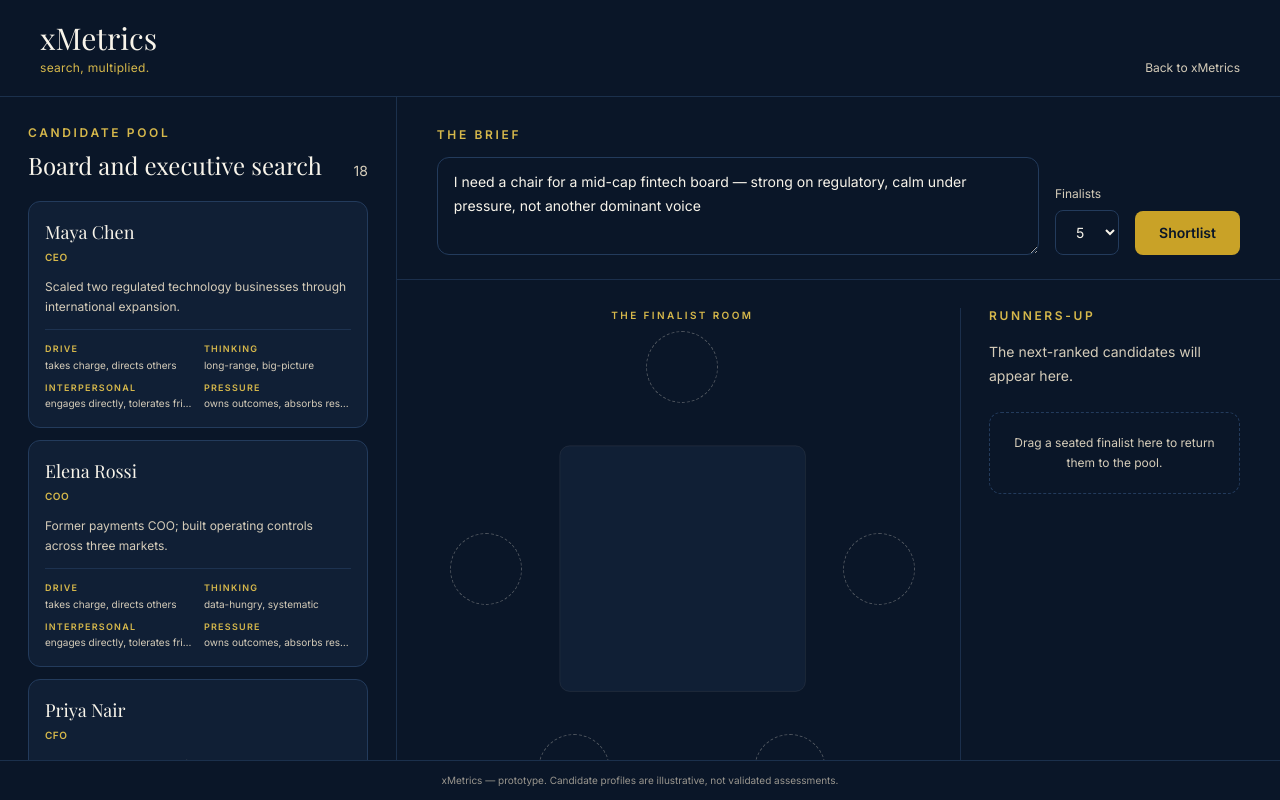
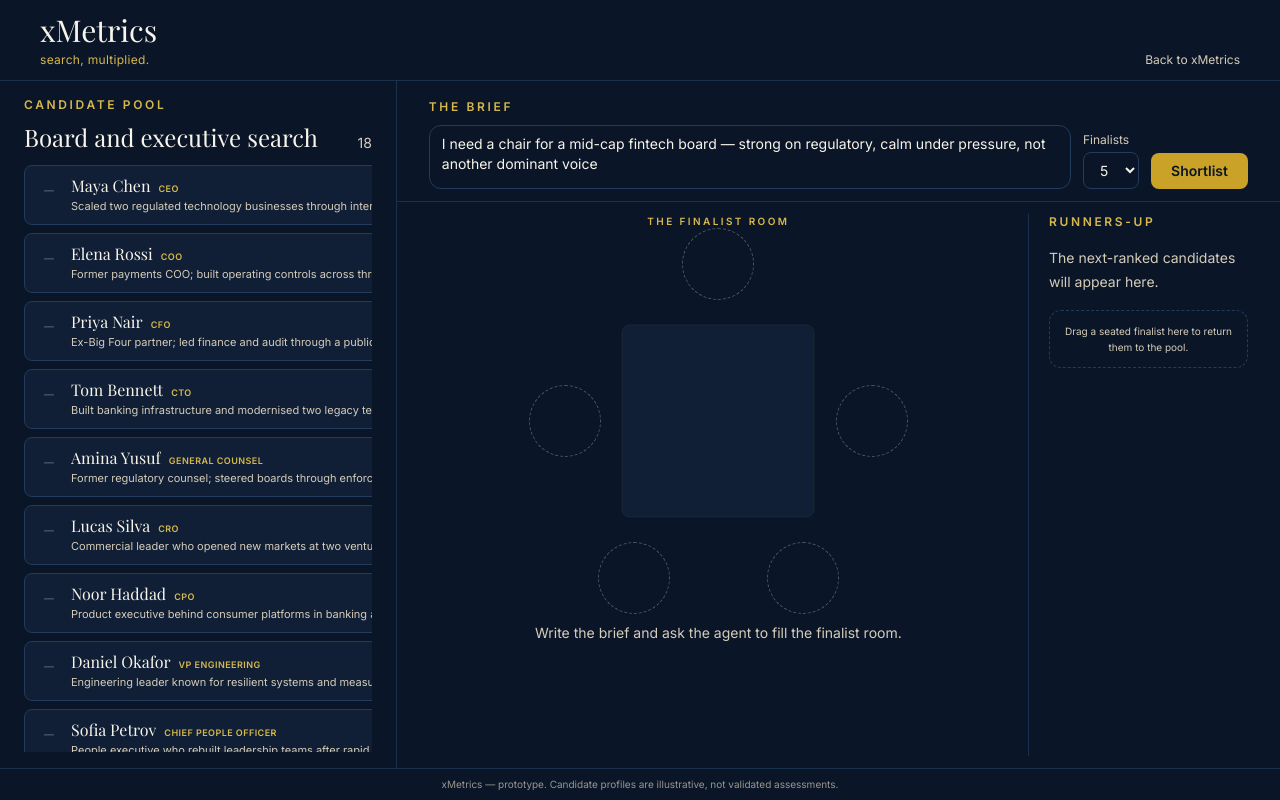
Before and after one commit to asafrubin00/xMetrics, a Next.js app: page /search in a window 1280 px wide. Built offline with nearby package versions, Linux system fonts and the light colour scheme; a web font is replaced by a local one.

Commit message:
Add shortlist team dynamics visualization

```diff
--- a/app/globals.css
+++ b/app/globals.css
@@ -14,6 +14,8 @@
   --color-navy-700: #233b5c;
   --color-gold-500: #c9a227;
   --color-gold-400: #d6b84b;
+  --color-signal-tension: #b5544a;
+  --color-signal-affinity: #4c9a8e;
   --color-cream-50: #f8f4ea;
   --color-cream-100: #f3ede0;
   --color-cream-300: #d5ccb9;
--- a/app/search/page.tsx
+++ b/app/search/page.tsx
@@ -2,10 +2,12 @@
 
 import Link from "next/link";
 import { useMemo, useState, type DragEvent, type FormEvent } from "react";
-import { Room } from "@/components/room";
+import { Room, type RoomConnection } from "@/components/room";
 import { CANDIDATES, type Candidate } from "@/lib/candidates.config";
+import { computeSignals } from "@/lib/signals";
 import type { Shortlist } from "@/lib/shortlist";
 import { TRAITS } from "@/lib/traits.config";
+import type { DerivedSignal } from "@/lib/types";
 
 const DEFAULT_BRIEF = "I need a chair for a mid-cap fintech board — strong on regulatory, calm under pressure, not another dominant voice";
 const GROUPS = ["drive", "thinking", "interpersonal", "pressure"] as const;
@@ -21,12 +23,72 @@ function groupSummary(candidate: Candidate, group: (typeof GROUPS)[number]): str
   return mostDistinctive.text;
 }
 
+function connectionsForSignals(
+  signals: DerivedSignal[],
+  candidates: Candidate[],
+): RoomConnection[] {
+  const candidateById = new Map(candidates.map((candidate) => [candidate.id, candidate]));
+  const weighted: { connection: RoomConnection; priority: number; strength: number }[] = [];
+
+  for (const signal of signals) {
+    if (signal.kind === "vacuum") continue;
+
+    if (signal.kind === "concentration") {
+      for (let index = 0; index < signal.memberIds.length - 1; index += 1) {
+        const fromId = signal.memberIds[index];
+        const toId = signal.memberIds[index + 1];
+        const from = candidateById.get(fromId);
+        const to = candidateById.get(toId);
+        if (!from || !to) continue;
+        weighted.push({
+          connection: { fromId, toId, kind: "concentration" },
+          priority: 1,
+          strength: (from.traits[signal.traitId] + to.traits[signal.traitId]) / 2,
+        });
+      }
+      continue;
+    }
+
+    const members = signal.memberIds
+      .map((id) => candidateById.get(id))
+      .filter((candidate): candidate is Candidate => Boolean(candidate));
+    const scores = members.map((member) => member.traits[signal.traitId]);
+    const midpoint = (Math.min(...scores) + Math.max(...scores)) / 2;
+    const highCamp = members.filter((member) => member.traits[signal.traitId] >= midpoint);
+    const lowCamp = members.filter((member) => member.traits[signal.traitId] < midpoint);
+
+    for (const high of highCamp) {
+      for (const low of lowCamp) {
+        weighted.push({
+          connection: { fromId: high.id, toId: low.id, kind: "polarity" },
+          priority: 2,
+          strength: high.traits[signal.traitId] - low.traits[signal.traitId],
+        });
+      }
+    }
+  }
+
+  return weighted
+    .sort((first, second) =>
+      second.priority - first.priority || second.strength - first.strength,
+    )
+    .map(({ connection }) => connection)
+    .slice(0, 6);
+}
+
+function signalLabel(kind: DerivedSignal["kind"]): string {
+  if (kind === "vacuum") return "Gap";
+  if (kind === "polarity") return "Fault line";
+  return "Overlap";
+}
+
 export default function SearchPage() {
   const [brief, setBrief] = useState(DEFAULT_BRIEF);
   const [seatCount, setSeatCount] = useState(5);
   const [shortlist, setShortlist] = useState<Shortlist>();
   const [seatedIds, setSeatedIds] = useState<string[]>([]);
   const [selectedId, setSelectedId] = useState<string>();
+  const [revealedCandidateId, setRevealedCandidateId] = useState<string>();
   const [dragPayload, setDragPayload] = useState<string>();
   const [removeDropActive, setRemoveDropActive] = useState(false);
   const [loading, setLoading] = useState(false);
@@ -36,9 +98,44 @@ export default function SearchPage() {
     () => new Map(CANDIDATES.map((candidate) => [candidate.id, candidate])),
     [],
   );
-  const seatedCandidates = seatedIds
+  const seatedCandidates = useMemo(
+    () => seatedIds
       .map((candidateId) => candidateById.get(candidateId))
-    .filter((candidate): candidate is Candidate => Boolean(candidate)) ?? [];
+      .filter((candidate): candidate is Candidate => Boolean(candidate)),
+    [candidateById, seatedIds],
+  );
+  const teamSignals = useMemo(
+    () => computeSignals(seatedCandidates),
+    [seatedCandidates],
+  );
+  const roomConnections = useMemo(
+    () => connectionsForSignals(teamSignals, seatedCandidates),
+    [seatedCandidates, teamSignals],
+  );
+  const groupProfiles = useMemo(() => GROUPS.map((group) => {
+    const traits = TRAITS.filter((trait) => trait.group === group);
+    const memberPositions = seatedCandidates.map((candidate) =>
+      traits.reduce((total, trait) => total + candidate.traits[trait.id], 0) / traits.length,
+    );
+    const average = memberPositions.length > 0
+      ? memberPositions.reduce((total, position) => total + position, 0) / memberPositions.length
+      : 50;
+    return {
+      group,
+      average,
+      minimum: memberPositions.length > 0 ? Math.min(...memberPositions) : 50,
+      maximum: memberPositions.length > 0 ? Math.max(...memberPositions) : 50,
+    };
+  }), [seatedCandidates]);
+  const frictionCallouts = useMemo(
+    () => [...teamSignals]
+      .sort((first, second) => {
+        const priority = { vacuum: 3, polarity: 2, concentration: 1 };
+        return priority[second.kind] - priority[first.kind];
+      })
+      .slice(0, 3),
+    [teamSignals],
+  );
   const rankById = new Map(shortlist?.ranked.map((candidate) => [candidate.candidateId, candidate.rank]));
   const reasonsById = new Map(shortlist?.picks.map((pick) => [pick.candidateId, pick.reason]));
   const seatedIdSet = new Set(seatedIds);
@@ -76,7 +173,7 @@ export default function SearchPage() {
       const nextShortlist = result as Shortlist;
       setShortlist(nextShortlist);
       setSeatedIds(nextShortlist.picks.map((pick) => pick.candidateId));
-      setSelectedId(nextShortlist.picks[0]?.candidateId);
+      setSelectedId(undefined);
     } catch (caughtError) {
       setError(caughtError instanceof Error ? caughtError.message : "The shortlist could not be generated. Please try again.");
     } finally {
@@ -96,7 +193,7 @@ export default function SearchPage() {
         else next.splice(Math.min(slotIndex, next.length), 0, id);
         return next.slice(0, seatCount);
       });
-      setSelectedId(id);
+      setSelectedId(undefined);
     }
 
     if (kind === "member") {
@@ -134,8 +231,8 @@ export default function SearchPage() {
   };
 
   return (
-    <main className="mx-auto flex min-h-screen w-full max-w-[1680px] flex-col lg:h-screen lg:overflow-hidden">
-      <header className="shrink-0 border-b border-navy-700/70 px-5 py-5 sm:px-8 lg:px-10">
+    <main className="mx-auto flex h-dvh w-full max-w-[1680px] flex-col overflow-hidden">
+      <header className="shrink-0 border-b border-navy-700/70 px-5 py-3 sm:px-8 lg:px-10">
         <div className="flex items-end justify-between gap-4">
           <div>
             <h1 className="font-display text-3xl text-cream-50">xMetrics</h1>
@@ -145,8 +242,8 @@ export default function SearchPage() {
         </div>
       </header>
 
-      <div className="grid flex-1 lg:min-h-0 lg:grid-cols-[34%_66%] xl:grid-cols-[31%_69%]">
-        <section className="min-w-0 border-b border-navy-700/70 px-5 py-7 sm:px-8 lg:max-h-[calc(100vh-81px)] lg:overflow-y-auto lg:border-b-0 lg:border-r lg:px-7">
+      <div className="grid min-h-0 flex-1 lg:grid-cols-[31%_69%]">
+        <section className="flex min-h-0 min-w-0 flex-col border-b border-navy-700/70 px-5 py-4 sm:px-8 lg:border-b-0 lg:border-r lg:px-6">
           <div className="flex items-end justify-between gap-3">
             <div>
               <p className="text-xs font-semibold uppercase tracking-[0.22em] text-gold-400">Candidate pool</p>
@@ -155,7 +252,7 @@ export default function SearchPage() {
             <span className="shrink-0 text-sm text-cream-300">{CANDIDATES.length}</span>
           </div>
 
-          <div className="mt-5 grid gap-3">
+          <div className="mt-3 grid min-h-0 flex-1 content-start gap-2 overflow-y-auto pr-1">
             {CANDIDATES.map((candidate) => {
               const rank = rankById.get(candidate.id);
               const picked = seatedIdSet.has(candidate.id);
@@ -171,25 +268,38 @@ export default function SearchPage() {
                     setDragPayload(payload);
                   }}
                   onDragEnd={() => setDragPayload(undefined)}
-                  className={`touch-pan-y rounded-xl border bg-navy-900 p-4 transition-opacity ${picked ? "border-gold-500/70" : "border-navy-700"} ${seatedIdSet.has(candidate.id) ? "opacity-45" : "cursor-grab"}`}
+                  className={`group touch-pan-y rounded-lg border bg-navy-900 px-3 py-2.5 transition-opacity ${picked ? "border-gold-500/70" : "border-navy-700"} ${seatedIdSet.has(candidate.id) ? "opacity-45" : "cursor-grab"}`}
                 >
-                  <div className="flex justify-between gap-3">
-                    <div>
-                      <h3 className="font-display text-lg text-cream-50">{candidate.displayName}</h3>
-                      <p className="mt-1 text-[10px] font-semibold uppercase tracking-wider text-gold-400">{candidate.role}</p>
-                    </div>
-                    {rank && (
-                      <span className={`flex h-7 min-w-7 items-center justify-center rounded-full border px-2 text-xs ${picked ? "border-gold-500 text-gold-400" : "border-navy-700 text-cream-300"}`}>
+                  <div className="flex items-start gap-2.5">
+                    {rank ? (
+                      <span className={`mt-0.5 flex h-6 min-w-6 items-center justify-center rounded-full border px-1.5 text-[10px] ${picked ? "border-gold-500 text-gold-400" : "border-navy-700 text-cream-300"}`}>
                         {rank}
                       </span>
+                    ) : (
+                      <span className="mt-0.5 flex h-6 min-w-6 items-center justify-center text-[10px] text-cream-300/50">—</span>
                     )}
+                    <div className="min-w-0 flex-1">
+                      <div className="flex items-baseline gap-2">
+                        <h3 className="truncate font-display text-base leading-5 text-cream-50">{candidate.displayName}</h3>
+                        <p className="truncate text-[9px] font-semibold uppercase tracking-wider text-gold-400">{candidate.role}</p>
                       </div>
-                  <p className="mt-3 text-xs leading-5 text-cream-300">{candidate.background}</p>
-                  <dl className="mt-3 grid grid-cols-2 gap-x-3 gap-y-2 border-t border-navy-700/70 pt-3">
+                      <p className="mt-0.5 truncate text-[11px] leading-4 text-cream-300" title={candidate.background}>{candidate.background}</p>
+                    </div>
+                    <button
+                      type="button"
+                      aria-label={`Show ${candidate.displayName} profile`}
+                      aria-expanded={revealedCandidateId === candidate.id}
+                      onClick={() => setRevealedCandidateId((current) => current === candidate.id ? undefined : candidate.id)}
+                      className="mt-0.5 shrink-0 text-xs text-cream-300 hover:text-cream-50"
+                    >
+                      {revealedCandidateId === candidate.id ? "−" : "+"}
+                    </button>
+                  </div>
+                  <dl className={`grid grid-cols-2 gap-x-3 gap-y-1 overflow-hidden border-navy-700/70 transition-[max-height,margin,padding] group-hover:mt-2 group-hover:max-h-20 group-hover:border-t group-hover:pt-2 ${revealedCandidateId === candidate.id ? "mt-2 max-h-20 border-t pt-2" : "max-h-0"}`}>
                     {GROUPS.map((group) => (
                       <div key={group} className="min-w-0">
-                        <dt className="text-[9px] font-semibold uppercase tracking-[0.14em] text-gold-400">{group}</dt>
-                        <dd className="mt-0.5 truncate text-[10px] text-cream-300" title={groupSummary(candidate, group)}>
+                        <dt className="text-[8px] font-semibold uppercase tracking-[0.14em] text-gold-400">{group}</dt>
+                        <dd className="truncate text-[9px] text-cream-300" title={groupSummary(candidate, group)}>
                           {groupSummary(candidate, group)}
                         </dd>
                       </div>
@@ -201,17 +311,17 @@ export default function SearchPage() {
           </div>
         </section>
 
-        <section className="flex min-w-0 flex-col lg:max-h-[calc(100vh-81px)] lg:overflow-y-auto">
-          <form onSubmit={runShortlist} className="shrink-0 border-b border-navy-700/70 px-5 py-6 sm:px-8 lg:px-10">
+        <section className="flex min-h-0 min-w-0 flex-col overflow-hidden">
+          <form onSubmit={runShortlist} className="shrink-0 border-b border-navy-700/70 px-5 py-3 sm:px-8 lg:px-8">
             <label htmlFor="search-brief" className="text-xs font-semibold uppercase tracking-[0.22em] text-gold-400">The brief</label>
-            <div className="mt-3 grid gap-4 xl:grid-cols-[1fr_auto_auto] xl:items-end">
+            <div className="mt-2 grid gap-3 lg:grid-cols-[1fr_auto_auto] lg:items-end">
               <textarea
                 id="search-brief"
                 required
-                rows={3}
+                rows={2}
                 value={brief}
                 onChange={(event) => setBrief(event.target.value)}
-                className="min-h-24 w-full resize-y rounded-xl border border-navy-700 bg-navy-950 px-4 py-3 text-sm leading-6 text-cream-50 outline-none placeholder:text-cream-300/45 focus:border-gold-500"
+                className="h-16 w-full resize-none rounded-xl border border-navy-700 bg-navy-950 px-3 py-2 text-sm leading-5 text-cream-50 outline-none placeholder:text-cream-300/45 focus:border-gold-500"
               />
               <label className="text-xs text-cream-300">
                 Finalists
@@ -222,7 +332,7 @@ export default function SearchPage() {
                     setSeatCount(nextCount);
                     setSeatedIds((current) => current.slice(0, nextCount));
                   }}
-                  className="mt-2 block w-full rounded-lg border border-navy-700 bg-navy-950 px-4 py-3 text-sm text-cream-50 outline-none focus:border-gold-500"
+                  className="mt-1 block w-full rounded-lg border border-navy-700 bg-navy-950 px-3 py-2 text-sm text-cream-50 outline-none focus:border-gold-500"
                 >
                   {[3, 4, 5, 6].map((count) => <option key={count} value={count}>{count}</option>)}
                 </select>
@@ -230,7 +340,7 @@ export default function SearchPage() {
               <button
                 type="submit"
                 disabled={loading || brief.trim().length === 0}
-                className="rounded-lg bg-gold-500 px-6 py-3 text-sm font-semibold text-navy-950 hover:bg-gold-400 disabled:cursor-wait disabled:opacity-55"
+                className="rounded-lg bg-gold-500 px-5 py-2 text-sm font-semibold text-navy-950 hover:bg-gold-400 disabled:cursor-wait disabled:opacity-55"
               >
                 {loading ? "Shortlisting…" : shortlist ? "Run again" : "Shortlist"}
               </button>
@@ -238,35 +348,92 @@ export default function SearchPage() {
             {error && <p role="alert" className="mt-3 text-sm text-cream-100">{error}</p>}
           </form>
 
-          <div className="grid flex-1 gap-8 px-5 py-7 sm:px-8 xl:grid-cols-[minmax(0,1fr)_280px] xl:px-10">
-            <div className="flex min-w-0 flex-col items-center">
+          <div className="grid min-h-0 flex-1 gap-5 overflow-hidden px-5 py-3 sm:px-8 lg:grid-cols-[minmax(0,1fr)_220px] lg:px-8">
+            <div className="flex min-h-0 min-w-0 flex-col items-center">
               <p className="text-center text-[10px] font-semibold uppercase tracking-[0.24em] text-gold-400">The finalist room</p>
-              <div className="w-full max-w-[620px]">
+              <div className="min-h-0 w-full max-w-[min(48dvh,520px)]">
                 <Room
                   members={seatedCandidates}
                   emptySeatCount={seatCount - seatedCandidates.length}
                   interactive
                   dragPayload={dragPayload}
                   highlightIds={selectedId ? [selectedId] : []}
+                  connections={roomConnections}
                   onDragStateChange={setDragPayload}
                   onSeatDrop={dropOnSeat}
                   onMoveMember={moveMember}
-                  onSeatClick={setSelectedId}
+                  onSeatClick={(memberId) => setSelectedId((current) => current === memberId ? undefined : memberId)}
                 />
               </div>
+              {shortlist && (
+                <div aria-label="Connection legend" className="mt-1 flex flex-wrap justify-center gap-x-4 gap-y-1 text-[9px] text-cream-300">
+                  <span className="flex items-center gap-1.5">
+                    <span className="h-0.5 w-5 bg-signal-tension" />
+                    Fault line — the group splits here
+                  </span>
+                  <span className="flex items-center gap-1.5">
+                    <span className="h-0.5 w-5 bg-gold-500" />
+                    Overlap — several crowd the same strength
+                  </span>
+                </div>
+              )}
               {shortlist ? (
-                <div className="mt-2 w-full max-w-xl">
-                  <h2 className="font-display text-xl text-cream-50">Why these finalists</h2>
+                <section aria-labelledby="dynamics-heading" className="mt-2 grid w-full max-w-3xl gap-3 rounded-xl border border-navy-700 bg-navy-900/60 p-3 lg:grid-cols-[0.8fr_1.2fr]">
+                  <div>
+                    <h2 id="dynamics-heading" className="font-display text-lg text-cream-50">Team dynamics</h2>
+                    <div className="mt-2 grid grid-cols-2 gap-x-3 gap-y-2">
+                      {groupProfiles.map(({ group, average, minimum, maximum }) => (
+                        <div key={group}>
+                          <div className="flex justify-between text-[8px] font-semibold uppercase tracking-[0.12em] text-cream-300">
+                            <span>{group}</span>
+                            <span>{Math.round(average)}</span>
+                          </div>
+                          <div
+                            aria-label={`${group} team profile`}
+                            className="relative mt-1 h-1.5 rounded-full bg-navy-700"
+                          >
+                            <span
+                              className="absolute top-0 h-1.5 rounded-full bg-gold-500/30"
+                              style={{ left: `${minimum}%`, width: `${Math.max(maximum - minimum, 1)}%` }}
+                            />
+                            <span
+                              className="absolute top-1/2 h-2.5 w-1 -translate-x-1/2 -translate-y-1/2 rounded-full bg-gold-400"
+                              style={{ left: `${average}%` }}
+                            />
+                          </div>
+                        </div>
+                      ))}
+                    </div>
+                    <div aria-live="polite" className="mt-3 border-t border-navy-700/70 pt-2 text-[10px] leading-4 text-cream-300">
                       {selectedId && seatedIdSet.has(selectedId) ? (
-                    <div aria-live="polite" className="mt-3 rounded-lg border border-gold-500/45 bg-navy-900 px-4 py-3 text-sm text-cream-300">
+                        <>
                           <span className="text-cream-50">{candidateById.get(selectedId)?.displayName}</span>
-                      <span className="mx-2 text-gold-400">—</span>
+                          <span className="mx-1 text-gold-400">—</span>
                           {reasonsById.get(selectedId) ?? "Added by you during refinement."}
-                    </div>
+                        </>
                       ) : (
-                    <p className="mt-3 text-sm text-cream-300">Click a seated finalist to see the agent&apos;s reason.</p>
+                        "Click a seated finalist to see the agent’s reason."
                       )}
                     </div>
+                  </div>
+                  <div className="min-w-0 border-t border-navy-700/70 pt-2 lg:border-l lg:border-t-0 lg:pl-3 lg:pt-0">
+                    <p className="text-[9px] font-semibold uppercase tracking-[0.16em] text-gold-400">Friction to examine</p>
+                    {frictionCallouts.length > 0 ? (
+                      <ul className="mt-2 grid gap-1.5">
+                        {frictionCallouts.map((signal) => (
+                          <li key={`${signal.kind}-${signal.traitId}`} className="flex min-w-0 items-center gap-2 text-[10px] text-cream-300">
+                            <span className={`shrink-0 rounded-full border px-1.5 py-0.5 text-[8px] uppercase tracking-wide ${signal.kind === "polarity" ? "border-signal-tension/60 text-signal-tension" : "border-gold-500/50 text-gold-400"}`}>
+                              {signalLabel(signal.kind)}
+                            </span>
+                            <span className="truncate" title={signal.narrative}>{signal.narrative}</span>
+                          </li>
+                        ))}
+                      </ul>
+                    ) : (
+                      <p className="mt-2 text-[10px] leading-4 text-cream-300">No threshold-level gaps, fault lines or overlaps appear in this room.</p>
+                    )}
+                  </div>
+                </section>
               ) : (
                 <p className="mt-2 max-w-sm text-center text-sm leading-6 text-cream-300">
                   Write the brief and ask the agent to fill the finalist room.
@@ -274,12 +441,12 @@ export default function SearchPage() {
               )}
             </div>
 
-            <aside className="min-w-0 border-t border-navy-700/70 pt-6 xl:border-l xl:border-t-0 xl:pl-7 xl:pt-0">
+            <aside className="min-h-0 min-w-0 overflow-hidden border-l border-navy-700/70 pl-5">
               <p className="text-xs font-semibold uppercase tracking-[0.22em] text-gold-400">Runners-up</p>
               {runnersUp.length > 0 ? (
-                <ol className="mt-4 grid gap-3">
+                <ol className="mt-3 grid gap-2">
                   {runnersUp.map(({ candidateId, rank, candidate }) => (
-                    <li key={candidateId} className="flex gap-3 rounded-lg border border-navy-700 bg-navy-900 p-3">
+                    <li key={candidateId} className="flex gap-2 rounded-lg border border-navy-700 bg-navy-900 p-2">
                       <span className="text-xs text-gold-400">{rank}</span>
                       <span>
                         <span className="block font-display text-base text-cream-50">{candidate.displayName}</span>
@@ -306,7 +473,7 @@ export default function SearchPage() {
                   }
                 }}
                 onDrop={dropOnRemoveZone}
-                className={`mt-6 rounded-xl border border-dashed p-5 text-center text-xs leading-5 transition-colors motion-reduce:transition-none ${removeDropActive ? "border-gold-500 bg-gold-500/5 text-cream-50" : "border-navy-700 text-cream-300"}`}
+                className={`mt-4 rounded-xl border border-dashed p-3 text-center text-[10px] leading-4 transition-colors motion-reduce:transition-none ${removeDropActive ? "border-gold-500 bg-gold-500/5 text-cream-50" : "border-navy-700 text-cream-300"}`}
               >
                 Drag a seated finalist here to return them to the pool.
               </div>
@@ -315,7 +482,7 @@ export default function SearchPage() {
         </section>
       </div>
 
-      <footer className="shrink-0 border-t border-navy-700/70 px-5 py-3 text-center text-[10px] text-cream-300/70">
+      <footer className="shrink-0 border-t border-navy-700/70 px-5 py-2 text-center text-[10px] text-cream-300/70">
         xMetrics — prototype. Candidate profiles are illustrative, not validated assessments.
       </footer>
     </main>
```
Also changed, not shown: components/room.tsx (+5 -3 lines), 1 other file (tests, documents, lock files or other folders). Lines whose indentation alone changed are shown as unchanged.
